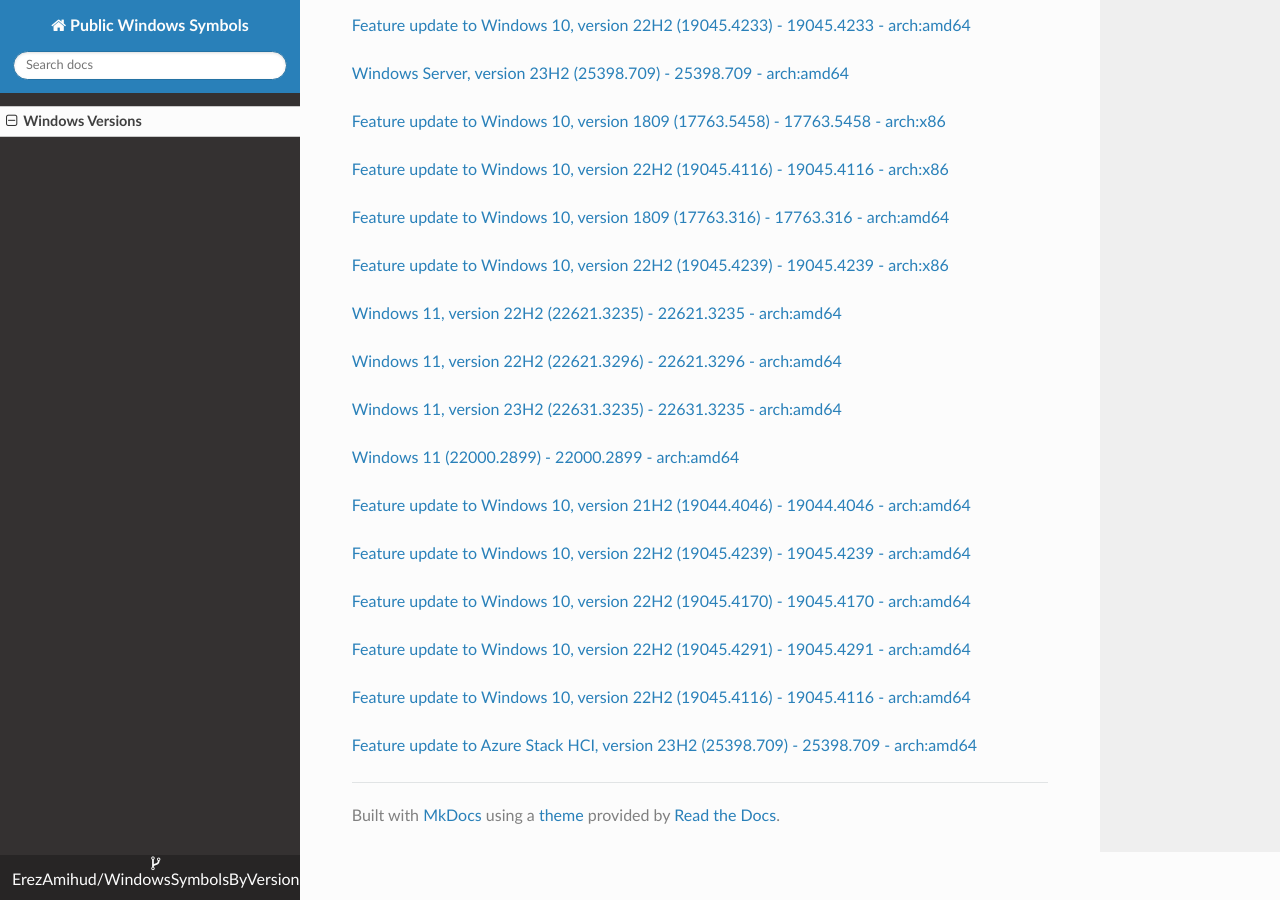
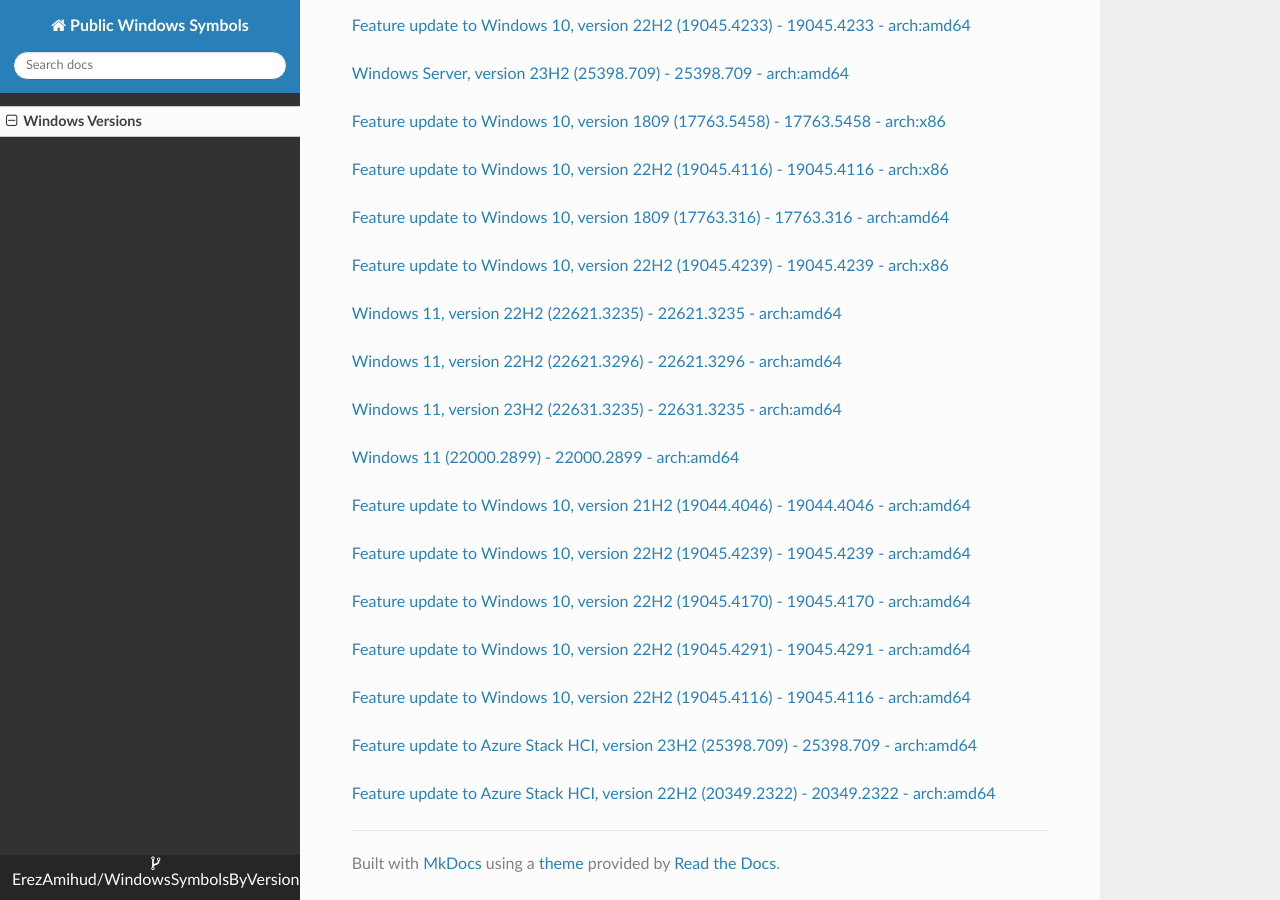
Before and after one commit to ErezAmihud/WindowsSymbolsByVersion, an MkDocs documentation site: the page built from docs/index.md, in a window 1280 px wide and 900 px high, scrolled down 17045 px. Built offline with MkDocs 1.6.1, drawn with Linux system fonts in a browser that asks for light colours; nearby versions of some CDN libraries.

Commit message:
Automated commit, add manifest for 9456da32-4542-4b66-9bcf-b9369499e018

```diff
--- a/docs/index.md
+++ b/docs/index.md
@@ -928,3 +928,6 @@
 
 
 [Feature update to Azure Stack HCI, version 23H2 (25398.709) - 25398.709 - arch:amd64](https://github.com/ErezAmihud/WindowsSymbolsByVersion/blob/main/manifests/aa98b859-83e4-44ea-b052-e1027c283f39.manifest)
+
+
+[Feature update to Azure Stack HCI, version 22H2 (20349.2322) - 20349.2322 - arch:amd64](https://github.com/ErezAmihud/WindowsSymbolsByVersion/blob/main/manifests/9456da32-4542-4b66-9bcf-b9369499e018.manifest)
```
Also changed, not shown: process_builds.json (+1 -1 lines), 1 other file.
